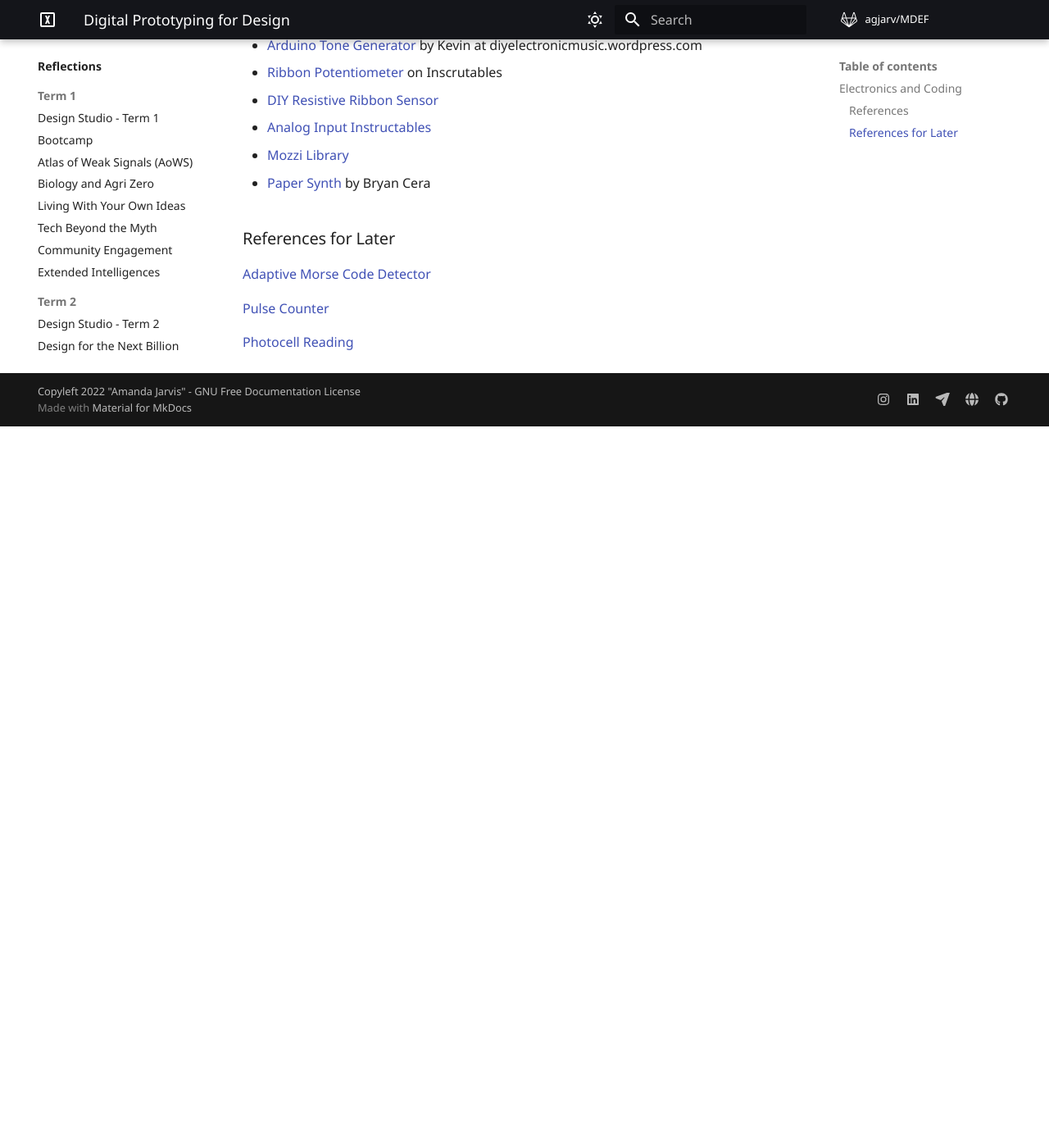
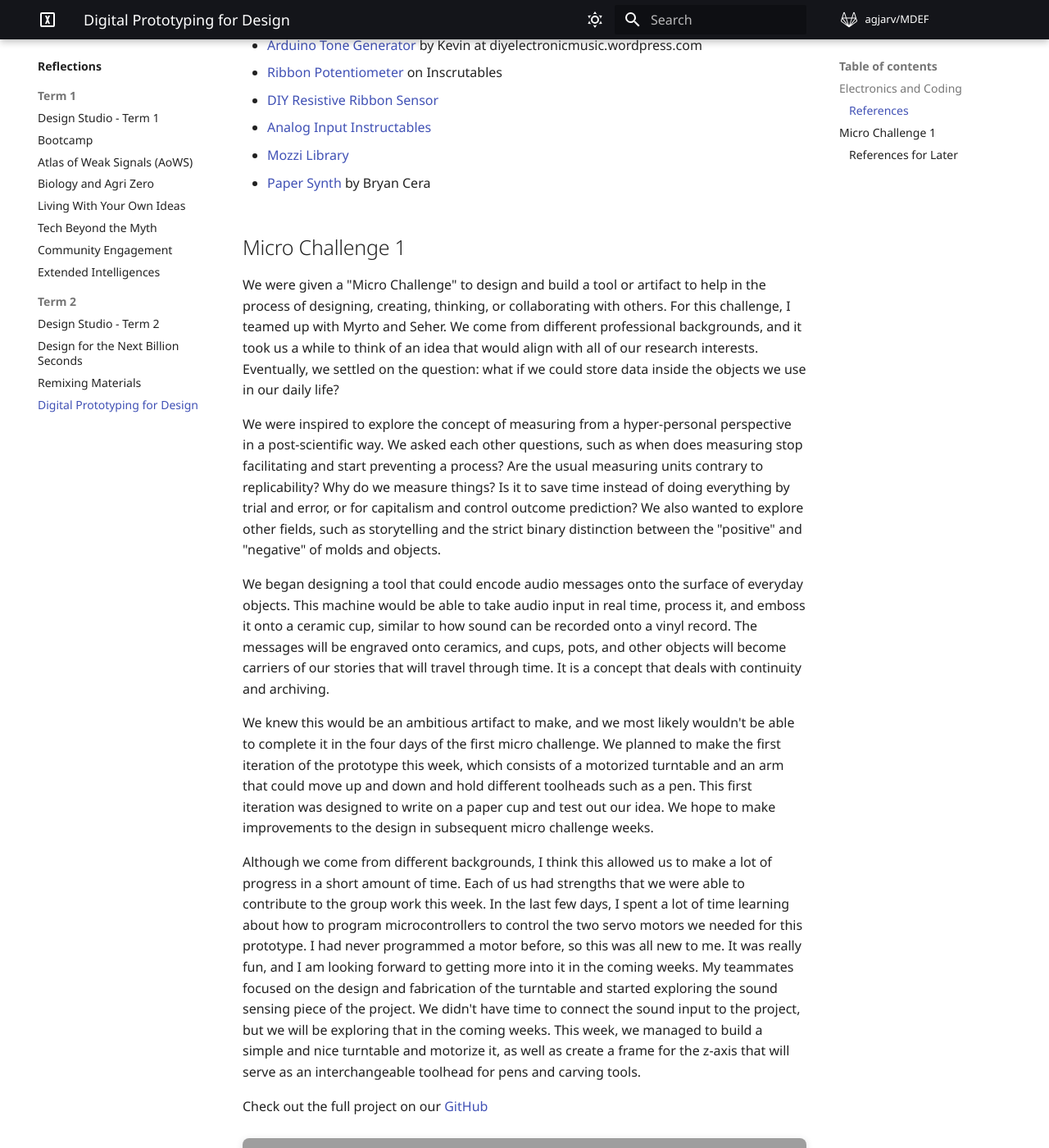
Before and after one commit to agjarv/MDEF, an MkDocs documentation site: the page built from docs/term02/digitalprototyping.md, in a window 1280 px wide and 1400 px high, scrolled down 1593 px. Shown: the whole window at 82% size. Built offline with MkDocs 1.6.1 and Material for MkDocs 9.7.7, drawn with Linux system fonts in a browser that asks for light colours; comment, search, counter and statistics services are not loaded; before the commit the page ends 2113 px from its top, so only the background shows below that; grey boxes are pictures that could not be loaded.

Commit message:
add micro challenge 1

```diff
--- a/docs/term02/digitalprototyping.md
+++ b/docs/term02/digitalprototyping.md
@@ -35,6 +35,31 @@
 
 - [Paper Synth](https://www.instructables.com/PaperSynth-an-8-bit-Synthesizer-Made-Out-of-Paper-/) by Bryan Cera
 
+
+## Micro Challenge 1
+
+We were given a "Micro Challenge" to design and build a tool or artifact to help in the process of designing, creating, thinking, or collaborating with others. For this challenge, I teamed up with Myrto and Seher. We come from different professional backgrounds, and it took us a while to think of an idea that would align with all of our research interests. Eventually, we settled on the question: what if we could store data inside the objects we use in our daily life?
+
+We were inspired to explore the concept of measuring from a hyper-personal perspective in a post-scientific way. We asked each other questions, such as when does measuring stop facilitating and start preventing a process? Are the usual measuring units contrary to replicability? Why do we measure things? Is it to save time instead of doing everything by trial and error, or for capitalism and control outcome prediction? We also wanted to explore other fields, such as storytelling and the strict binary distinction between the "positive" and "negative" of molds and objects.
+
+We began designing a tool that could encode audio messages onto the surface of everyday objects. This machine would be able to take audio input in real time, process it, and emboss it onto a ceramic cup, similar to how sound can be recorded onto a vinyl record. The messages will be engraved onto ceramics, and cups, pots, and other objects will become carriers of our stories that will travel through time. It is a concept that deals with continuity and archiving.
+
+We knew this would be an ambitious artifact to make, and we most likely wouldn't be able to complete it in the four days of the first micro challenge. We planned to make the first iteration of the prototype this week, which consists of a motorized turntable and an arm that could move up and down and hold different toolheads such as a pen. This first iteration was designed to write on a paper cup and test out our idea. We hope to make improvements to the design in subsequent micro challenge weeks.
+
+Although we come from different backgrounds, I think this allowed us to make a lot of progress in a short amount of time. Each of us had strengths that we were able to contribute to the group work this week. In the last few days, I spent a lot of time learning about how to program microcontrollers to control the two servo motors we needed for this prototype. I had never programmed a motor before, so this was all new to me. It was really fun, and I am looking forward to getting more into it in the coming weeks. My teammates focused on the design and fabrication of the turntable and started exploring the sound sensing piece of the project. We didn't have time to connect the sound input to the project, but we will be exploring that in the coming weeks. This week, we managed to build a simple and nice turntable and motorize it, as well as create a frame for the z-axis that will serve as an interchangeable toolhead for pens and carving tools.
+
+Check out the full project on our [GitHub](https://github.com/SeherKrishna02/Andaaza)
+
+
+<div style="position: relative; width: 100%; height: 0; padding-top: 56.2500%;
+ padding-bottom: 0; box-shadow: 0 2px 8px 0 rgba(63,69,81,0.16); margin-top: 1.6em; margin-bottom: 0.9em; overflow: hidden;
+ border-radius: 8px; will-change: transform;">
+  <iframe loading="lazy" style="position: absolute; width: 100%; height: 100%; top: 0; left: 0; border: none; padding: 0;margin: 0;"
+    src="https:&#x2F;&#x2F;www.canva.com&#x2F;design&#x2F;DAFaumtP7p8&#x2F;view?embed" allowfullscreen="allowfullscreen" allow="fullscreen">
+  </iframe>
+</div>
+<a href="https:&#x2F;&#x2F;www.canva.com&#x2F;design&#x2F;DAFaumtP7p8&#x2F;view?utm_content=DAFaumtP7p8&amp;utm_campaign=designshare&amp;utm_medium=embeds&amp;utm_source=link" target="_blank" rel="noopener">Andaaza</a> by agjarv
+
 ### References for Later
 
 [Adaptive Morse Code Detector](https://www.hackster.io/shjin/adaptive-led-morse-code-decoder-and-timer-interrupt-8d18a7)
```
